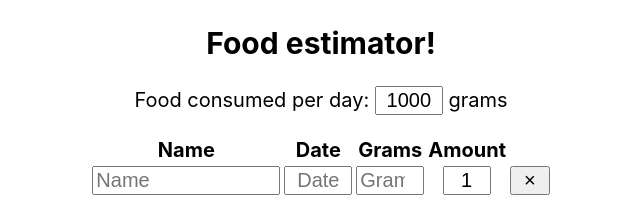
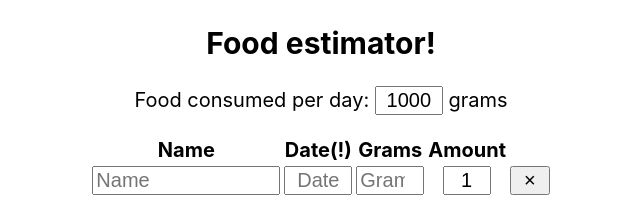
Before and after one commit to rahelest/food-estimate, a React (Create React App) app: page / in a window 1280 px wide. Shown: the top 216 px of the page, without its empty margins (319-959 px from the left). Built offline with nearby package versions, Linux system fonts and the light colour scheme.

Commit message:
Add date hint.

```diff
--- a/src/List.js
+++ b/src/List.js
@@ -47,7 +47,7 @@ function List({ list, setList, emptyRow }) {
             <table style={{ margin: "0 auto" }}>
                 <tr>
                     <th>Name</th>
-                    <th>Date</th>
+                    <th>Date<span title="Enter DDMM and see how the dot appears automatically!">(!)</span></th>
                     <th>Grams</th>
                     <th>Amount</th>
                 </tr>
```
